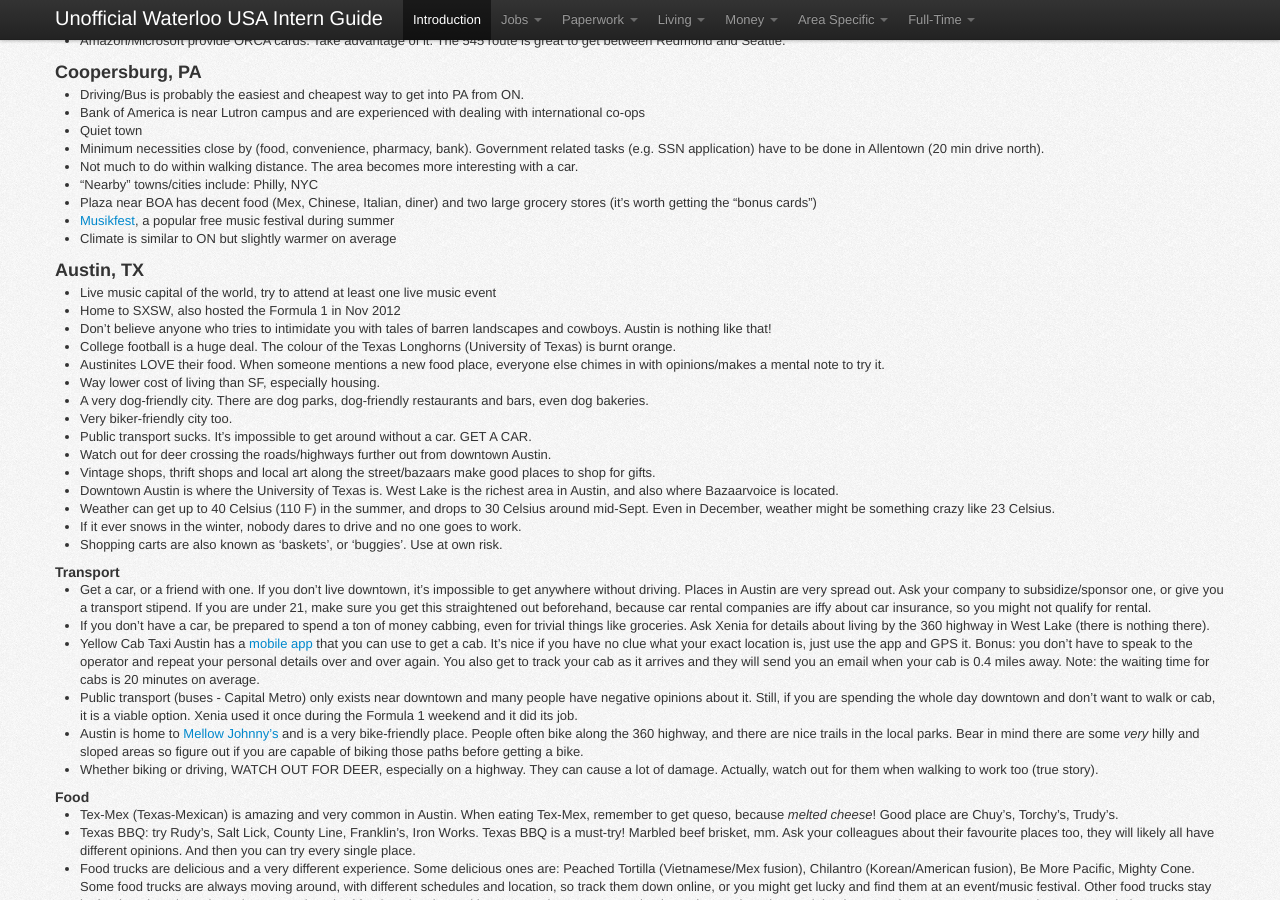
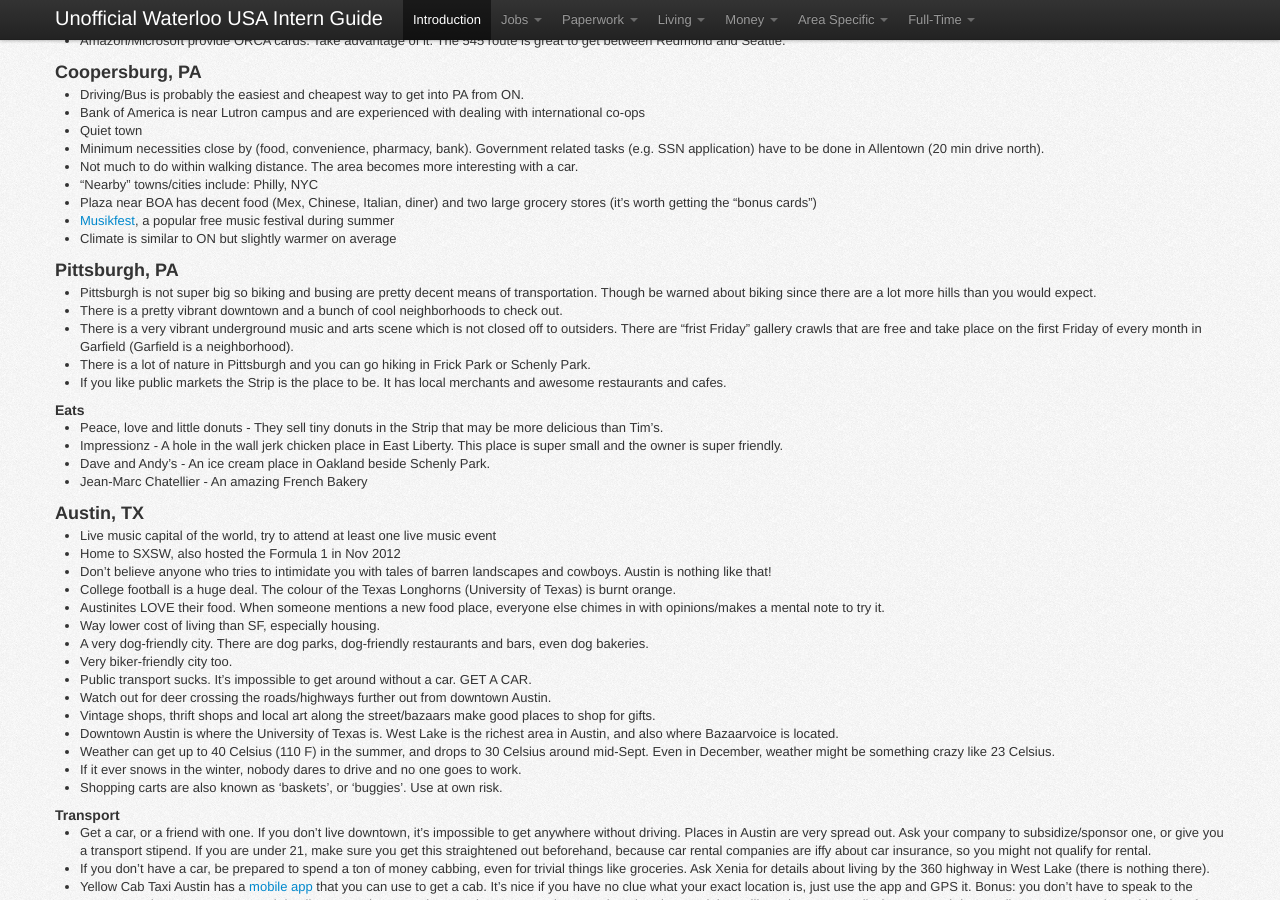
Before and after one commit to sholiday/Unofficial-Waterloo-USA-Intern-Guide, a Jekyll site: the page built from index.markdown, in a window 1280 px wide and 900 px high, scrolled down 16068 px. Built offline with Jekyll 4.4.1, drawn with Linux system fonts in a browser that asks for light colours; nearby versions of some CDN libraries.

Commit message:
Information about Pittsburgh, PA

```diff
--- a/index.markdown
+++ b/index.markdown
@@ -1405,6 +1405,20 @@ The main places are really only the Space Needle and Pike Place Market. More wil
 * [Musikfest](http://www.fest.org/), a popular free music festival during summer
 * Climate is similar to ON but slightly warmer on average
 
+<section id="Area-Pittsburgh-PA" />
+### Pittsburgh, PA
+* Pittsburgh is not super big so biking and busing are pretty decent means of transportation. Though be warned about biking since there are a lot more hills than you would expect.
+* There is a pretty vibrant downtown and a bunch of cool neighborhoods to check out.
+* There is a very vibrant underground music and arts scene which is not closed off to outsiders. There are "frist Friday" gallery crawls that are free and take place on the first Friday of every month in Garfield (Garfield is a neighborhood).
+* There is a lot of nature in Pittsburgh and you can go hiking in Frick Park or Schenly Park.
+* If you like public markets the Strip is the place to be. It has local merchants and awesome restaurants and cafes.
+
+#### Eats
+* Peace, love and little donuts - They sell tiny donuts in the Strip that may be more delicious than Tim's.
+* Impressionz - A hole in the wall jerk chicken place in East Liberty. This place is super small and the owner is super friendly.
+* Dave and Andy's - An ice cream place in Oakland beside Schenly Park.
+* Jean-Marc Chatellier - An amazing French Bakery
+
 <section id="Area-Austin-TX" />
 ### Austin, TX
 * Live music capital of the world, try to attend at least one live music event
```
